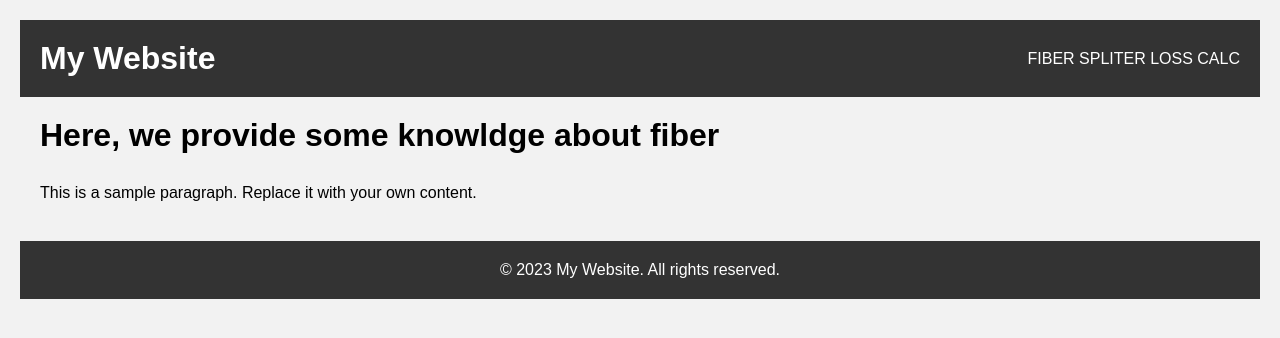
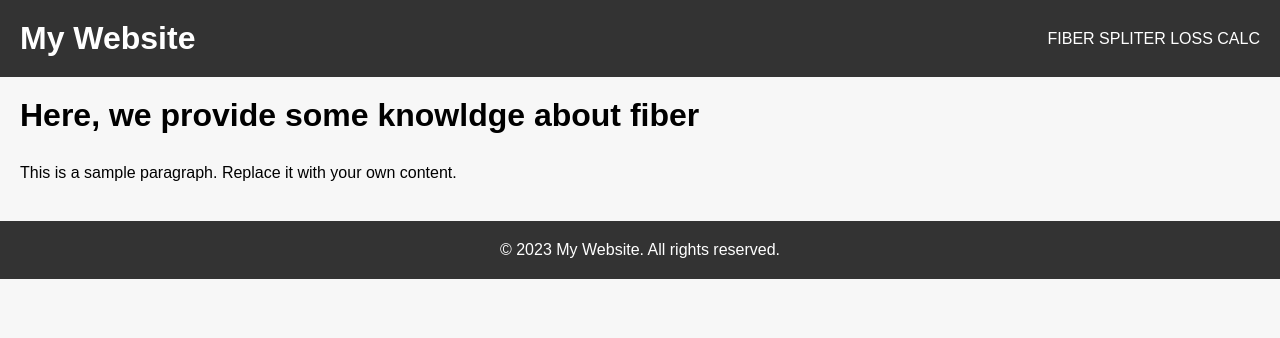
Before and after one commit to tarunmodi87/Jsp, a PHP site: page / in a window 1280 px wide. Shown: the top 338 px of the page. Run offline with PHP 8.4, Linux system fonts and the light colour scheme.

Commit message:
Update style.css

```diff
--- a/style.css
+++ b/style.css
@@ -4,16 +4,20 @@ body {
   padding: 0;
   background-color: #f2f2f2;
 }
+
 label {
   font-weight: bold;
 }
-		select, input[type="number"] {
+
+select,
+input[type="number"] {
   padding: 5px;
   border: 1px solid #ccc;
   border-radius: 5px;
   font-size: 16px;
   margin-bottom: 10px;
 }
+
 button {
   padding: 10px;
   background-color: #4CAF50;
@@ -22,11 +26,13 @@ body {
   border-radius: 5px;
   font-size: 16px;
   cursor: pointer;
-			margin-left:25px;
+  margin-left: 25px;
 }
+
 button:hover {
   background-color: #3e8e41;
 }
+
 input[readonly] {
   background-color: #ddd;
 }
@@ -39,24 +45,32 @@ body {
     text-align: right;
     margin-right: 10px;
   }
-		select, input[type="number"] {
+
+  select,
+  input[type="number"] {
     width: 200px;
     margin-bottom: 0;
   }
+
   button {
     width: auto;
-		margin-left:0;
+    margin-left: 0;
   }
+
   .container {
     display: flex;
     align-items: center;
   }
+
   .container > div {
     margin-right: 20px;
   }
+
+  body {
     background-color: #f7f7f7;
     font-family: Arial, sans-serif;
     margin: 0;
+  }
 }
 
 /* Style the header */
```
Lines whose indentation alone changed are shown as unchanged.
